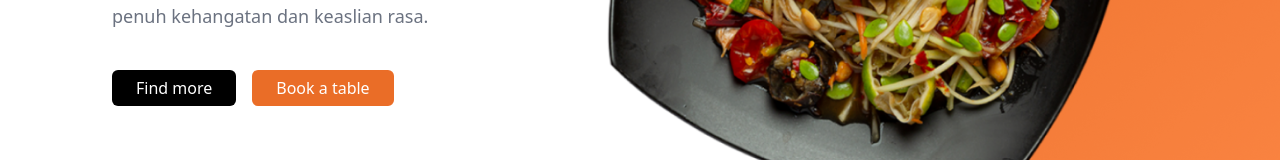
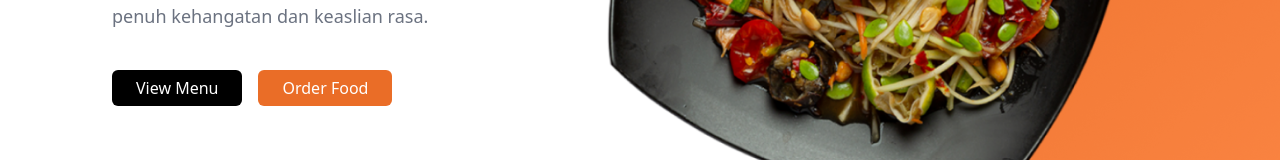
Before and after one commit to naddiyh/LokalBite, a Next.js app: page / in a window 1280 px wide. Shown: the part 466-626 px from the top of the page. Built offline with nearby package versions, Linux system fonts and the light colour scheme.

Commit message:
fix primary button

```diff
--- a/components/button/PrimaryButton.jsx
+++ b/components/button/PrimaryButton.jsx
@@ -6,7 +6,7 @@ export const PrimaryButton = (props) => {
   return (
     <button
       onClick={onClick}
-      className={`${fullwidth} ${color ? "bg-primary-orange" : "bg-black"} ${hover ? "hover:bg-primary-soft-orange" : "hover:bg-[#273d53]"} items-center justify-center rounded-md p-[6px_24px] text-white duration-300`}
+      className={`${fullwidth} ${color ? "bg-primary-orange" : "bg-black"} ${hover ? "hover:bg-primary-soft-orange" : "hover:bg-[#273d53]"} items-center justify-center rounded-md p-[6px_24px] text-text-s text-white duration-300 md:text-text-m`}
     >
       {children}
     </button>
--- a/features/landingpage/Home.jsx
+++ b/features/landingpage/Home.jsx
@@ -29,10 +29,10 @@ export const LandingPage = () => {
             </div>
             <div className="flex flex-col gap-4 md:flex-row">
               <PrimaryButton fullWidth={false} color={false} hover={false}>
-                Find more
+                View Menu
               </PrimaryButton>
               <PrimaryButton fullWidth={false} color={true} hover={true}>
-                Book a table
+                Order Food
               </PrimaryButton>
             </div>
           </div>
```
